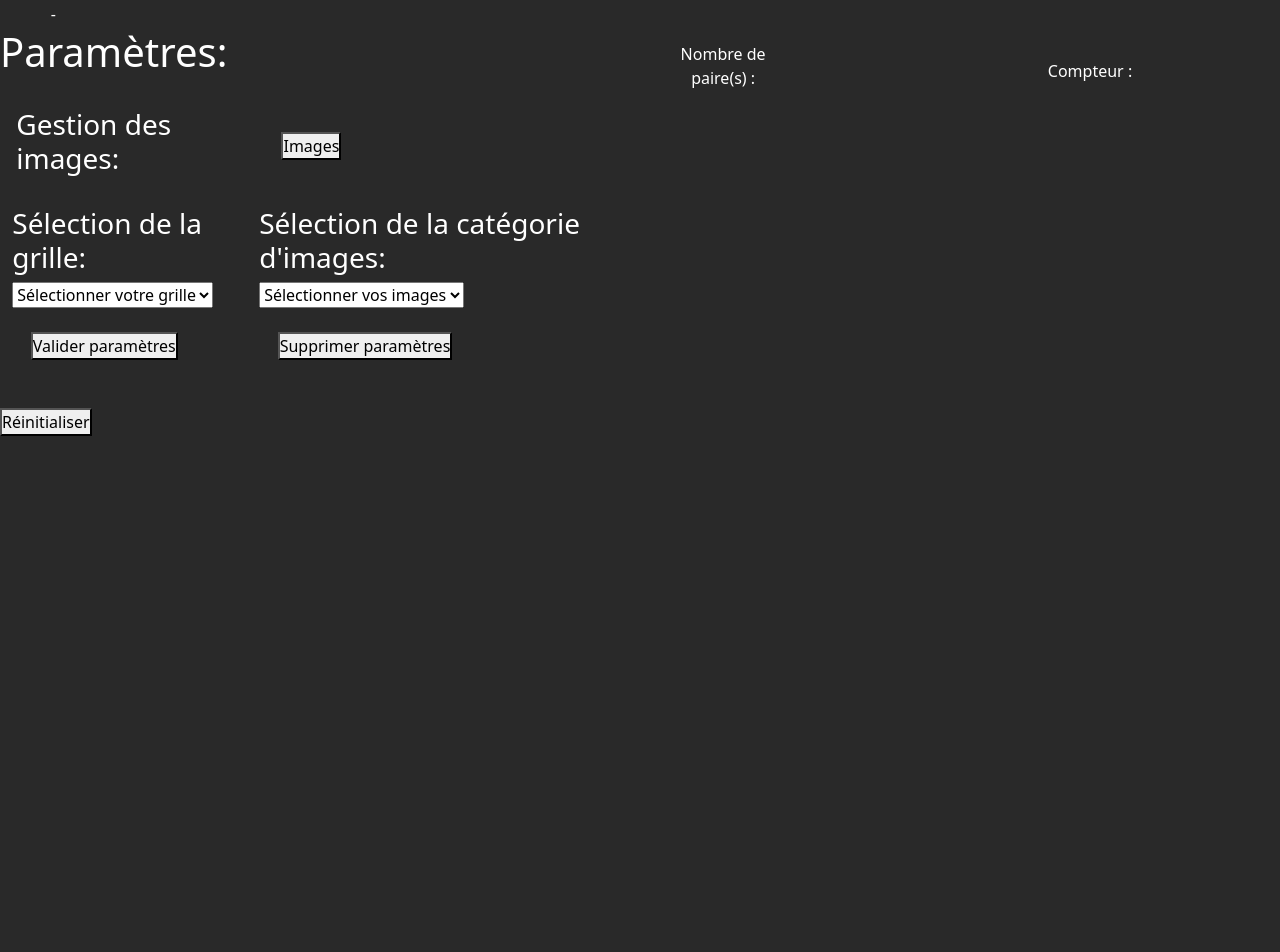
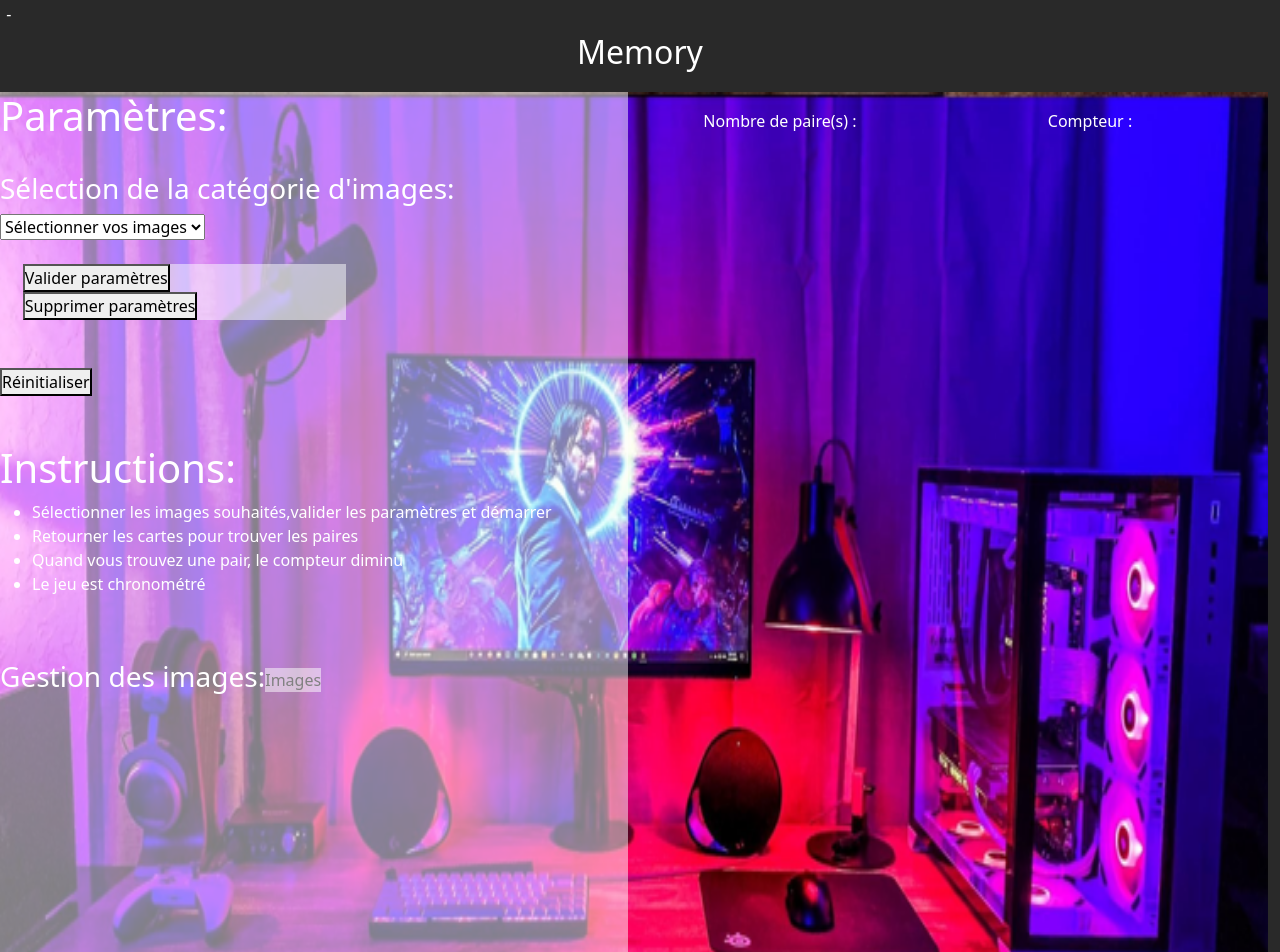
Before and after one commit to CmarieS/Memory-game-JS, a PHP site: page / in a window 1280 px wide. Run offline with PHP 8.4, Linux system fonts and the light colour scheme; data that the repository does not hold is empty.

Commit message:
update css graphique

```diff
--- a/css/style.css
+++ b/css/style.css
@@ -58,6 +58,13 @@
   transition: transform 0.2s;
 }
 
+.title_game
+{
+  color: white;
+  text-align: center;
+  font-size:2em;
+}
+
 .back_img {
   transform: rotateY(180deg);
 }
@@ -75,18 +82,10 @@
   vertical-align: top;
 }
 .bloc_title .bloc_pair p {
-  padding-top: 5%;
+  padding-top: 6%;
 }
 .bloc_title .bloc_countDown p {
-  padding-top: 11%;
-}
-.bloc_title .bloc_pair .title_pair,
-.bloc_title .bloc_countDown .title_countDown {
-  width: 30%;
-}
-.bloc_title .bloc_pair #pair,
-.bloc_title .bloc_countDown #countDown {
-  width: 40%;
+  padding-top: 6%;
 }
 
 #bloc_end button {
@@ -101,10 +100,12 @@
 .selectGame .select
 {
   z-index: 1 !important;
+  background-color: rgba(255, 255, 255, 0.5);
 }
 .selectGame .selectDisplay {
   display: none;
 }
+.selectGame .select li { color: white}
 
 .selectGame .select .title,
 .selectGame .select .tableParamTd h3,
@@ -118,21 +119,23 @@
   color: white;
 }
 
-.selectGame .select .tableParam tr .tableParamTd
-{
-  padding-left:2%;
-}
-.selectGame .select .tableParamPictureTd
-{
-  padding-left:5%;
-}
 .selectGame .select .tableParam tr .tableParamTdButtom
 {
   padding-left: 5%;
-  padding-right: 5%;
+  padding-right: 24%;
 }
 
-
+.selectGame .select .tableParamPictureTd div , .selectGame .select .tableParam tr .tableParamTdButtom div
+{
+  background-color: rgba(255, 255, 255, 0.5);
+}
+.selectGame .select .tableParamPictureTd .button_pictures
+{
+    padding: 0;
+    border: none;
+    background: none;
+    color: grey;
+}
 .container .addPictures h1,
 .container .deletePictures h1 {
   text-align: center;
--- a/index.php
+++ b/index.php
@@ -6,10 +6,13 @@
     <link rel="stylesheet" type="text/css" href="bootstrap/css/bootstrap.css">
     <link rel="stylesheet" href="css/style.css">
 </heah>
-
-
 <body>
-    <button id="close_button" class="close_button col-lg-1" onclick="selectShowDisplay()">-</button>
+    <div class="col-lg-2">
+            <button id="close_button" class="close_button col-lg-1" onclick="selectShowDisplay()">-</button>
+    </div>
+    <div class="col-lg-12 title_game">
+            <p>Memory</p>
+    </div>
     <?php
     $connexion = false;
     try {
--- a/src/pictures.php
+++ b/src/pictures.php
@@ -4,13 +4,13 @@ include('../datas/requetes.php');
 
 if (isset($_POST["addPictures"])) {
     $categorieId = $_POST['categorie'];
-    //echo "<script>alert($categorieId)</script>";
     $countfiles = count($_FILES['picture']['name']);
     for($i=0;$i<$countfiles;$i++){
-    $req = $pdo->prepare("insert into game_pictures(name,size,type,category_id,bin) values(?,?,?,?,?)");
+    $req = $pdo->prepare("insert into game_pictures(name,size,type,category_id,bin,url) values(?,?,?,?,?,?)");
     $exec = $req->execute(array(
         $_FILES["picture"]["name"][$i], $_FILES["picture"]["size"][$i],
-        $_FILES["picture"]["type"][$i], $_POST["categorie"], file_get_contents($_FILES["picture"]["tmp_name"][$i])
+        $_FILES["picture"]["type"][$i], $_POST["categorie"], file_get_contents($_FILES["picture"]["tmp_name"][$i]),
+        $_FILES["picture"]["tmp_name"][$i]
     ));
     }
     header("Refresh:1");
--- a/src/with_bdd.php
+++ b/src/with_bdd.php
@@ -2,6 +2,7 @@
 include 'datas/requetes.php';
 
 $countDonneees = 0;
+$tabFirst = "";
 
 if (isset($_POST["confirmParam"])) {
 
@@ -9,21 +10,11 @@ if (isset($_POST["confirmParam"])) {
     $select_picture_explode = explode('|', $_POST["select_picture"]);
     $_SESSION['select_pictureId'] = $select_picture_explode[0];
     $_SESSION['select_pictureName'] = $select_picture_explode[1];
-    $_SESSION['selectPlateauId'] = $_POST['select_gameBord'];
     $nomberPicture = 0;
-    if($_POST['select_gameBord'] == 3)
-    {
-        $_SESSION['selectPlateauName'] = "2*4";
-        $nomberPicture = 4;
-    }
-    else
-    {
-        $_SESSION['selectPlateauName'] = "3*4";
-        $nomberPicture = 6;
-    }
+
 
     $selectPictureIdDisplay = $select_picture_explode[0];
-    $picturesByIdSql = $pdo->prepare("SELECT * FROM game_pictures where category_id = :category_id LIMIT $nomberPicture");
+    $picturesByIdSql = $pdo->prepare("SELECT * FROM game_pictures where category_id = :category_id LIMIT 4");
     $picturesByIdSql->execute(['category_id' => $selectPictureIdDisplay]);
     $donneees = $picturesByIdSql->fetchAll();
     $countDonneees = count($donneees);
@@ -44,39 +35,32 @@ if(isset($_POST["resetParam"]))
     unset($_SESSION['selectPlateauName']);
 }
 ?>
-<div class="row selectGame col-lg-12">
-    <!--<form action="index.php" method="POST"  id="select" class="select col-lg-6">-->
+<?php if(!empty($donneees)) {
+        $array = array_merge($donneees, $donneees);
+        shuffle($array);
+        $imgBackground=base64_encode($array[1]['bin']);?>
+<?php } ?>
+
+<?php if(!empty($donneees)) { ?>
+<div class="row selectGame col-lg-12" style='background:url(data:<?php echo $donneees[1]["type"]; ?>;charset=utf8;base64,<?php echo $imgBackground; ?>);background-repeat: no-repeat;background-size: 100% 100%;
+background-position: top center;height: 100%;'>
+<?php } else {
+    $today = date("H");
+        if($today <= 12)
+        { ?>
+            <div class="row selectGame col-lg-12" style='background:url(../../ressources/days.png);background-repeat: no-repeat;background-size: 100% 100%;
+            background-position: top center;height: 100%;'>
+        <?php } else { ?>
+            <div class="row selectGame col-lg-12" style='background:url(../../ressources/night.png);background-repeat: no-repeat;background-size: 100% 100%;
+            background-position: top center;height: 100%;'>
+    <?php  }
+    } ?>
     <div id="select" class="select col-lg-6">
-        <h1 class="title col-lg-11">Paramètres:</h1>
-        <br>
-        <table class="tableParamPicture">
-            <tr>
-                <td class="tableParamPictureTd">
-                    <h3>Gestion des images:</h3>
-                </td>
-                <td class="tableParamPictureTd">
-                    <button class="button_pictures" onclick="location.href='../src/pictures.php'">Images</button>
-                </td>
-            </tr>
-        </table>
+            <h1 class="title col-lg-11">Paramètres:</h1>
         <br>
         <form action="" method="POST">
             <table class="tableParam">
                 <tr>
-                    <td class="tableParamTd">
-                        <h3>Sélection de la grille: </h3>
-                        <select name="select_gameBord" id="select_gameBord" class="select_gameBord">
-                            <?php if(isset($_SESSION['select_pictureId']))
-                            {
-                                ?> <option value="<?php echo $_SESSION['selectPlateauId']?>"> <?php echo $_SESSION['selectPlateauName'] ?></option> <?php
-                            }
-                            else { ?>
-                                <option value="null">Sélectionner votre grille</option>
-                                <option value="3">2*4</option>
-                                <option value="4">3*4</option>
-                            <?php } ?>
-                        </select>
-                    </td>
                     <td class="tableParamTd">
                         <h3>Sélection de la catégorie d'images: </h3>
                         <select name="select_picture" id="select_picture" class="select_picture">
@@ -100,10 +84,10 @@ if(isset($_POST["resetParam"]))
                 </tr>
                 <tr class="tableParamTrButtom">
                     <td class="tableParamTdButtom">
-                        <button type="submit" name="confirmParam">Valider paramètres</button>
-                    </td>
-                    <td class="tableParamTdButtom">
-                        <button type="submit" name="resetParam">Supprimer paramètres</button>
+                        <div>
+                            <button type="submit" name="confirmParam">Valider paramètres</button>
+                            <button type="submit" name="resetParam">Supprimer paramètres</button>
+                        </div>
                     </td>
                 </tr>
             </table>
@@ -112,12 +96,36 @@ if(isset($_POST["resetParam"]))
     <br>
         <div class="blocButtons">
             <?php if($countDonneees == 4 || $countDonneees == 6) { ?>
-                <button id="button_select" class="button_select" onclick="buttonSelect(0)">Démarrer</button>
+                <button id="button_select" class="button_select" onclick="buttonSelect(0,3,'' + <?php echo $donneees[1]['url'] ?> +'')">Démarrer</button>
             <?php } ?>
             <button class="button_select" onclick="buttonReload()">Réinitialiser</button>
         </div>
+        <br>
+        <br>
+        <div>
+            <h1 class="title col-lg-11">Instructions:</h1>
+
+            <ul>
+                <li>Sélectionner les images souhaités,valider les paramètres et démarrer</li>
+                <li>Retourner les cartes pour trouver les paires</li>
+                <li>Quand vous trouvez une pair, le compteur diminu</li>
+                <li>Le jeu est chronométré</li>
+            </ul>
+        </div>
+        <br><br>
+        <table class="tableParamPicture">
+            <tr>
+                <td class="tableParamPictureTd">
+                    <h3>Gestion des images:</h3>
+                </td>
+                <td class="tableParamPictureTd">
+                    <div>
+                        <button class="button_pictures" onclick="location.href='../src/pictures.php'">Images</button>
+                    </div>
+                </td>
+            </tr>
+        </table>
     </div>
-    <!--</form>-->
 
     <div id="tabGame" class="col-lg-6">
         <div class="row bloc_title col-lg-12">
@@ -129,10 +137,7 @@ if(isset($_POST["resetParam"]))
                 <p class="title-countDown">Compteur :</p>
             </div>
         </div>
-        <?php if(!empty($donneees)) {
-            $array = array_merge($donneees, $donneees);
-            shuffle($array);
-        ?>
+        <?php if(!empty($donneees)) { ?>
         <table id="3" class="memory_game_with_bdd tree gameBord">
             <?php for ($k = 0; $k < count($array); $k++) {
                 $img=base64_encode($array[$k]['bin']);
```
Also changed, not shown: js/game.js (+17 -26 lines), ressources/days.png (added), ressources/night.png (added).
